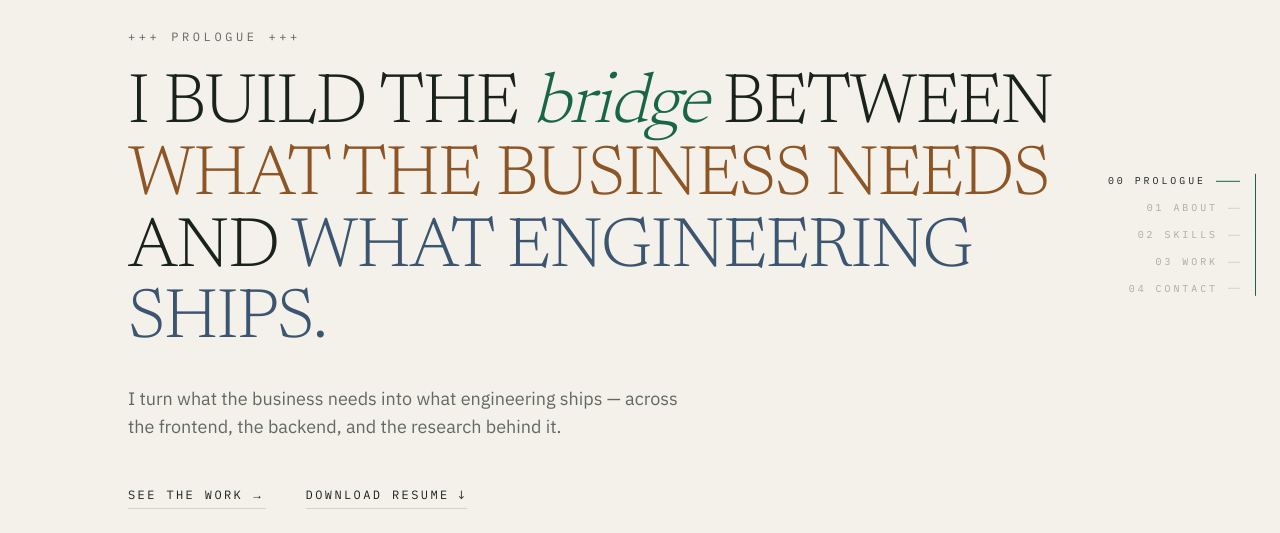
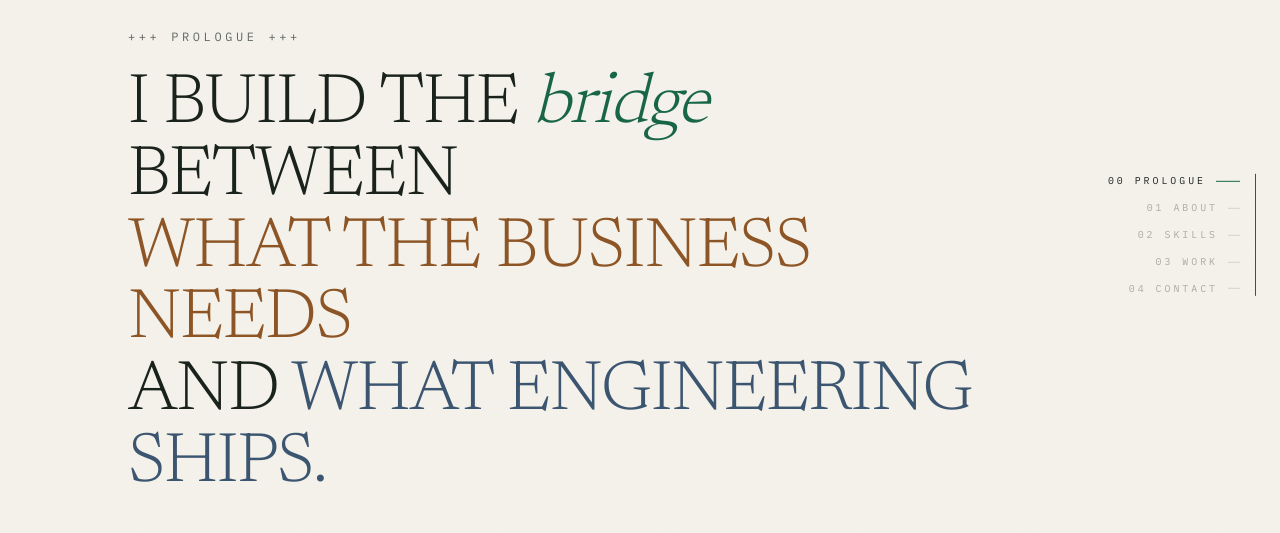
Before and after one commit to senudidinaya/senudi-portfolio, a Next.js app: page / in a window 1280 px wide. Shown: the part 165-698 px from the top of the page. Built offline with nearby package versions, Linux system fonts and the light colour scheme; no server answers; the database is empty.

Commit message:
fix: adjust h1 max-width for improved readability in HeroOpening component

```diff
--- a/src/components/hero/HeroOpening.tsx
+++ b/src/components/hero/HeroOpening.tsx
@@ -73,7 +73,10 @@ export function HeroOpening({
           +++ PROLOGUE +++
         </motion.p>
 
-        <h1 className="mt-6 font-serif text-display-lg font-light uppercase tracking-display text-ink">
+        {/* full-width column now, so the display type gets its own measure —
+            ~20–24 characters a line, which is what keeps the three-line
+            break rhythm reading as written */}
+        <h1 className="mt-6 max-w-4xl font-serif text-display-lg font-light uppercase tracking-display text-ink">
           <Line d={0.18}>
             I build the <em className="lowercase text-bridge">bridge</em> between
           </Line>
```
